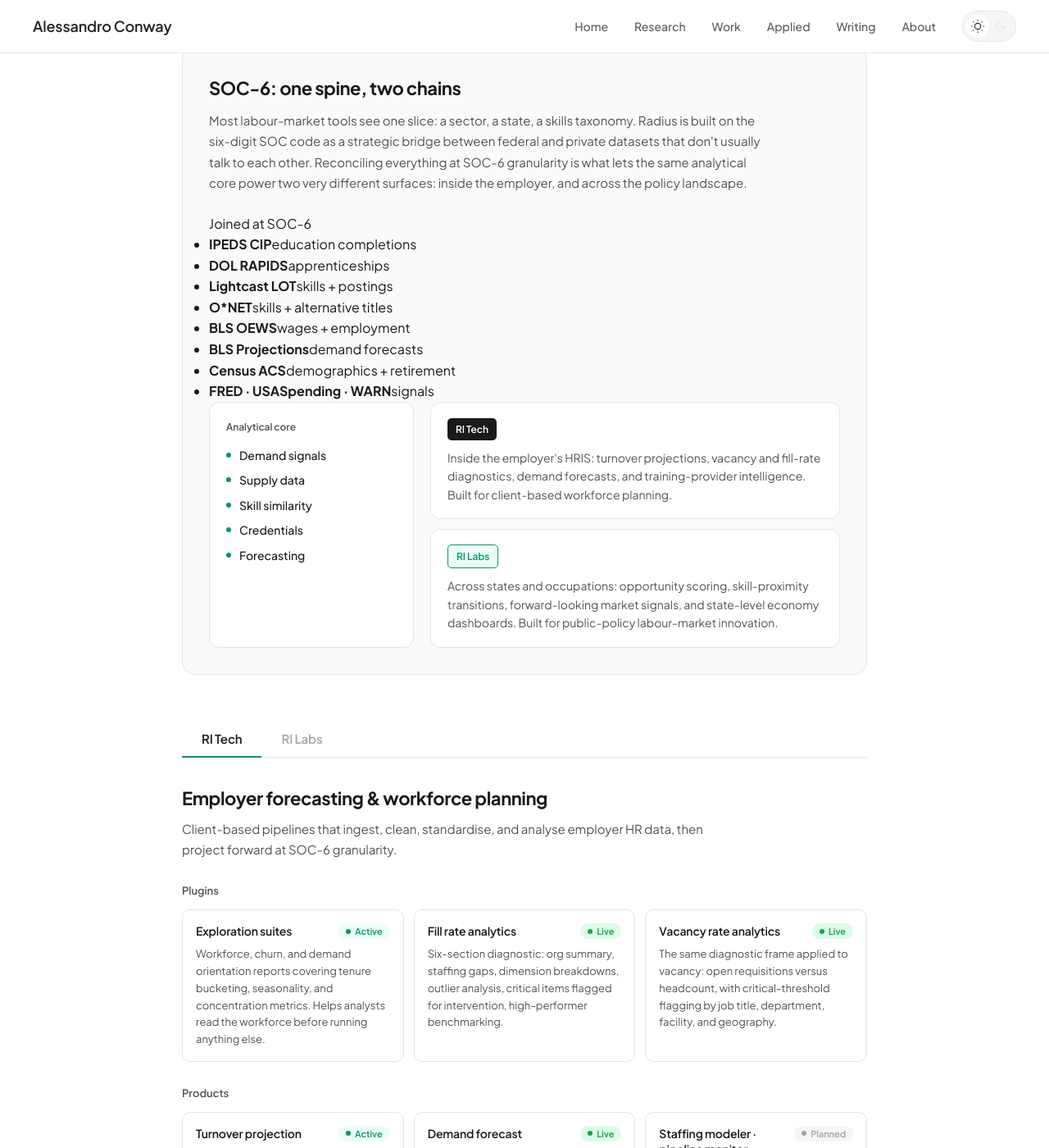
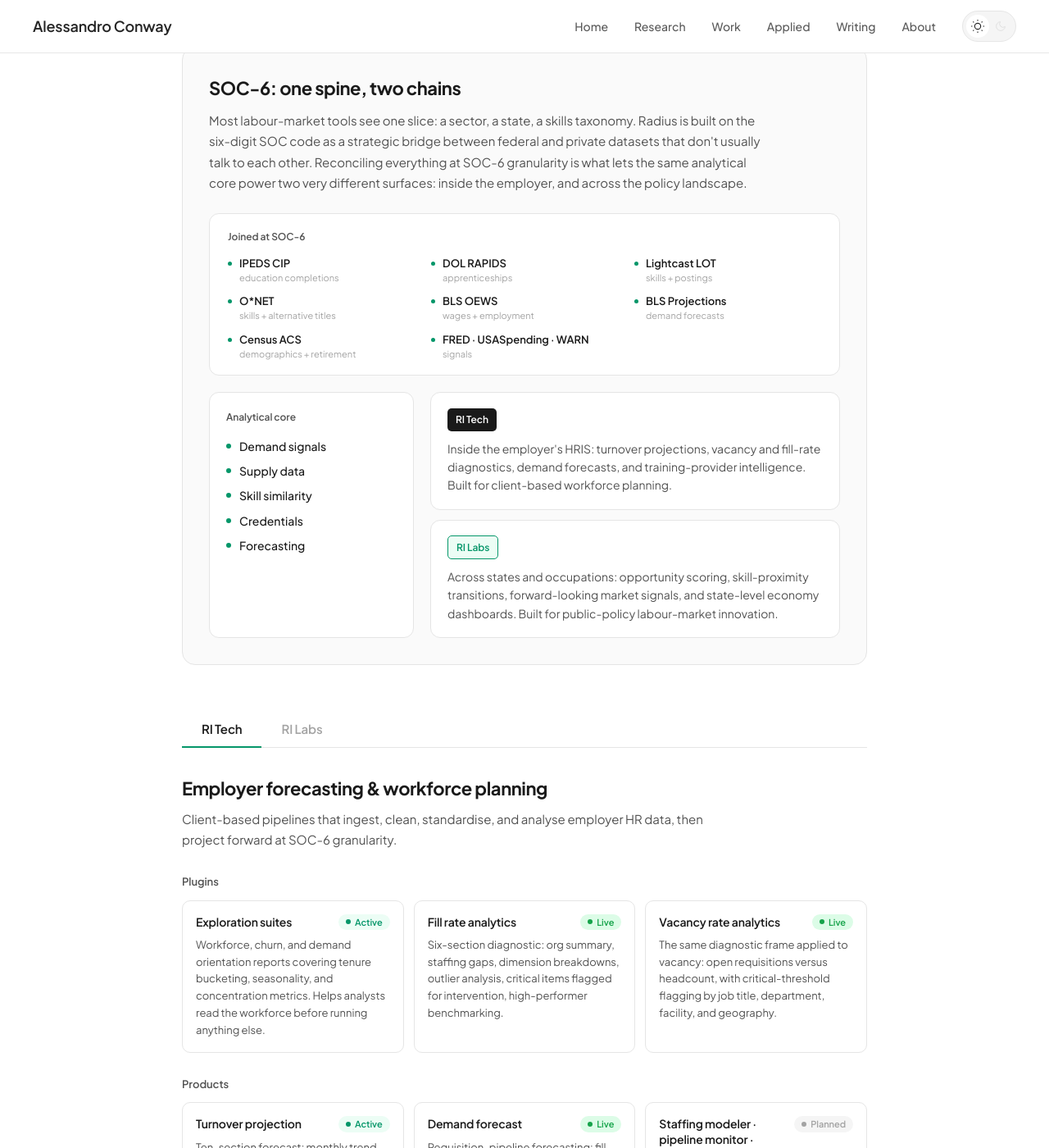
Before and after one commit to conway1521/conway1521.github.io, a Jekyll site: the page built from work.html, in a window 1280 px wide and 1400 px high, scrolled down 874 px. Shown: the whole window at 82% size. Built offline with Jekyll 4.4.1, drawn with Linux system fonts in a browser that asks for light colours.

Commit message:
CSS: datasets-strip styles for SOC-6 joined-datasets grid
Adds .datasets-strip + .datasets-label + .datasets-list with bullet
markers, two-line items (strong name + tertiary descriptor), responsive
auto-fill grid (180px min-column).

https://claude.ai/code/session_016eeRpDxgYTZLZypPTJ7yN2

```diff
--- a/assets/css/main.css
+++ b/assets/css/main.css
@@ -1434,6 +1434,62 @@ footer {
     align-items: stretch;
 }
 
+.datasets-strip {
+    background: var(--bg-primary);
+    border: 1px solid var(--border);
+    border-radius: 12px;
+    padding: 18px 22px;
+    margin-bottom: 20px;
+    transition: background 0.4s ease, border-color 0.4s ease;
+}
+
+.datasets-label {
+    font-size: 12px;
+    font-weight: 600;
+    letter-spacing: -0.005em;
+    color: var(--text-secondary);
+    display: block;
+    margin-bottom: 14px;
+}
+
+.datasets-list {
+    list-style: none;
+    display: grid;
+    grid-template-columns: repeat(auto-fill, minmax(180px, 1fr));
+    gap: 12px 20px;
+}
+
+.datasets-list li {
+    font-size: 13px;
+    line-height: 1.4;
+    padding-left: 14px;
+    position: relative;
+}
+
+.datasets-list li::before {
+    content: '';
+    position: absolute;
+    left: 0;
+    top: 7px;
+    width: 5px;
+    height: 5px;
+    border-radius: 50%;
+    background: var(--work);
+}
+
+.datasets-list li strong {
+    color: var(--text-primary);
+    font-weight: 600;
+}
+
+.datasets-list li span {
+    display: block;
+    font-size: 11px;
+    color: var(--text-tertiary);
+    font-weight: 400;
+    margin-top: 1px;
+}
+
 .substrate {
     background: var(--bg-primary);
     border: 1px solid var(--border);
```
